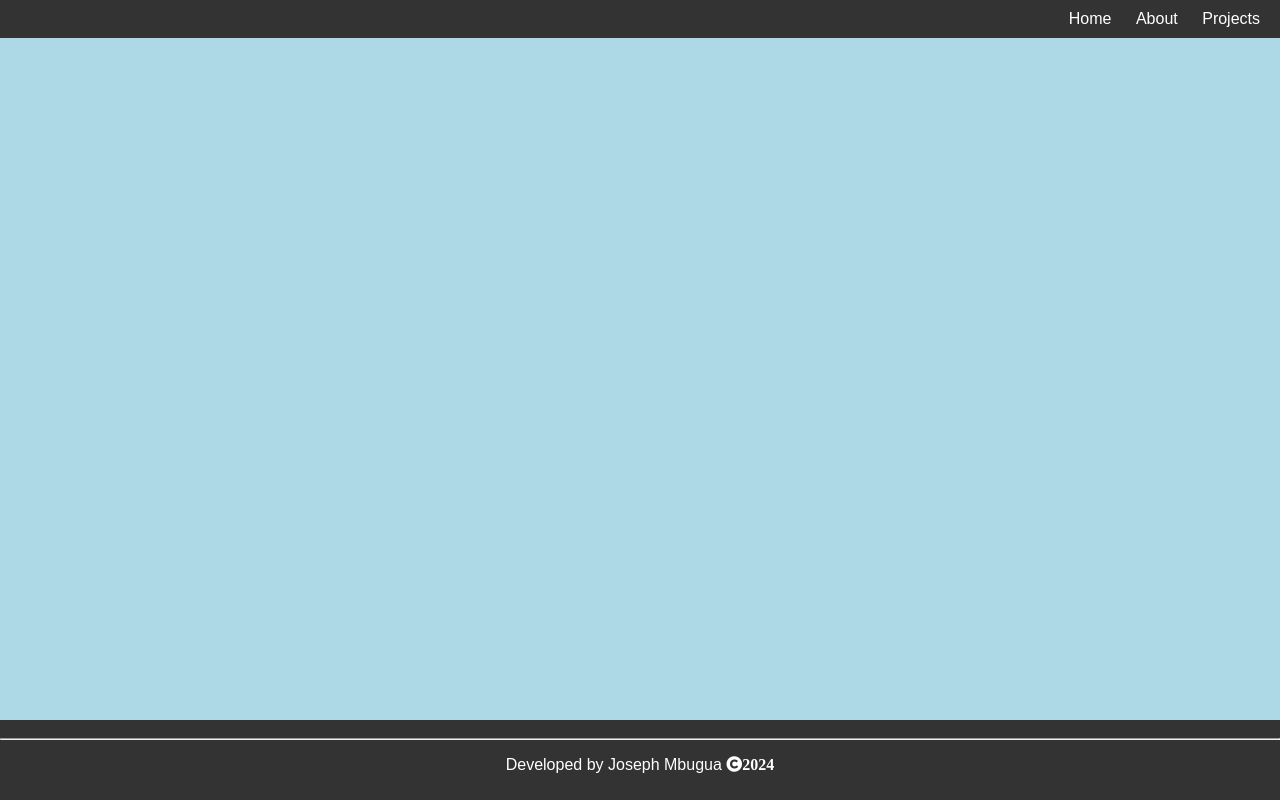
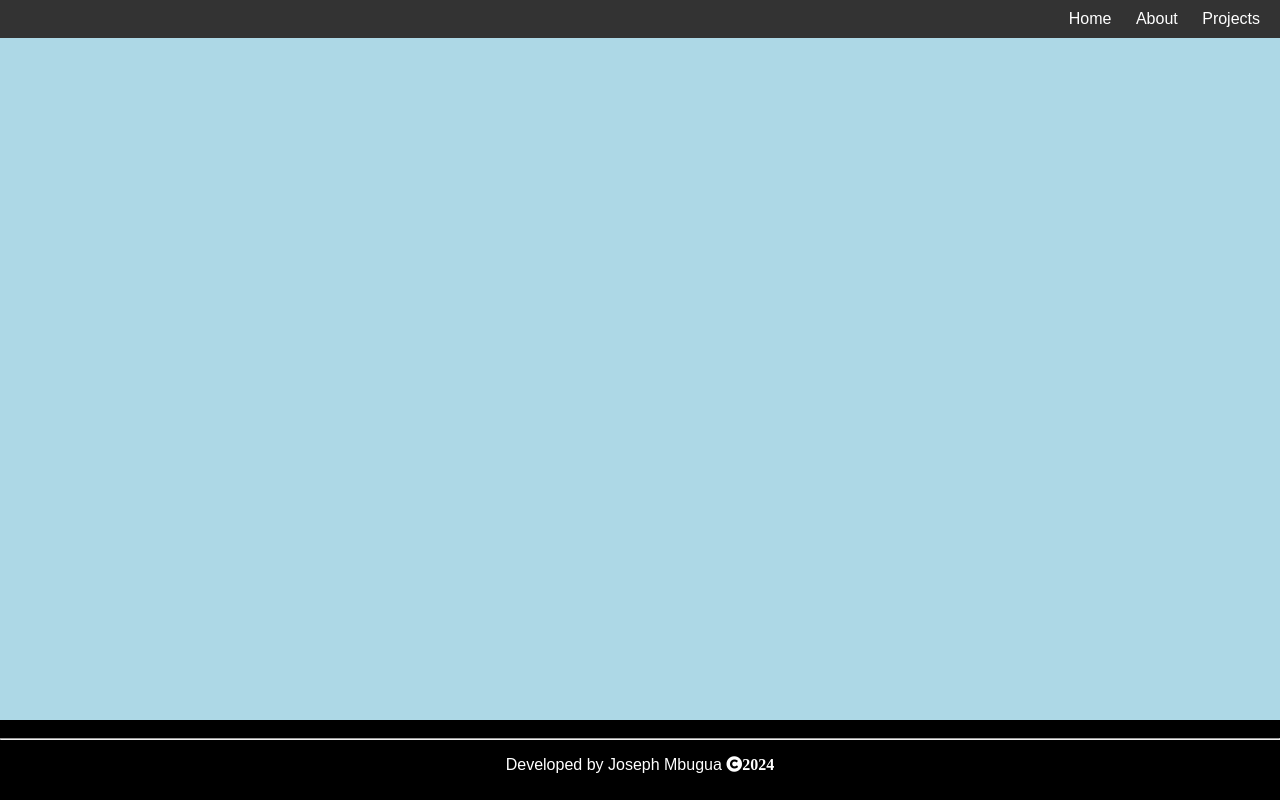
Before and after one commit to Joseph-Mbugua/Userinput, a website: page portifolio1.html in a window 1280 px wide. Drawn offline with Linux system fonts and the light colour scheme.

Commit message:
Python file

```diff
--- a/portifolio1.html
+++ b/portifolio1.html
@@ -45,11 +45,10 @@
             position: fixed;
             bottom: 0;
             width: 100%;
-        background-color: #333;
+            background-color: black;
             color: #fff;
             padding: 10px 0;
             text-align: center;
-      }
     </style>
   </head>
   <body>
```
Lines whose indentation alone changed are shown as unchanged.
